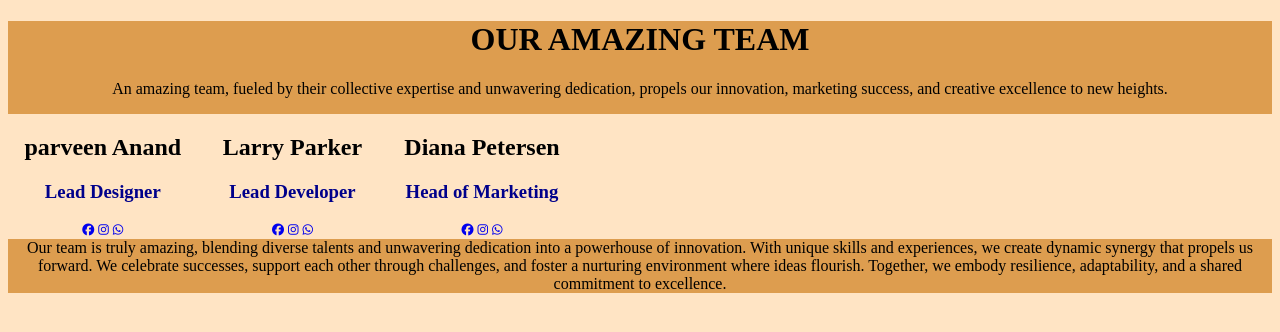
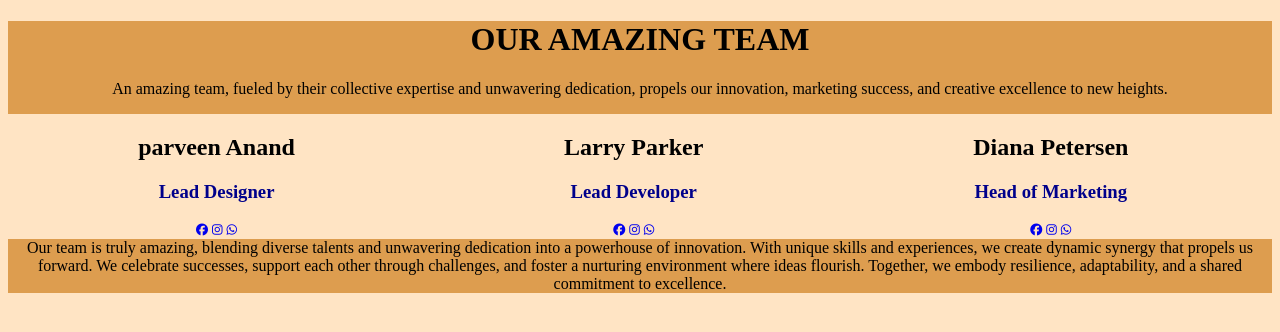
Before and after one commit to Ahmad-S20/CSS-Task2, a plain HTML site: page index.html in a window 1280 px wide. Drawn offline with Linux system fonts and the light colour scheme.

Commit message:
Add files via upload

```diff
--- a/CSS/main.css
+++ b/CSS/main.css
@@ -24,7 +24,7 @@ body{
 .forfloat
 {
     float: left;
-    width: 15%;
+    width: 33%;
 }
 
 .clearfix{
```
